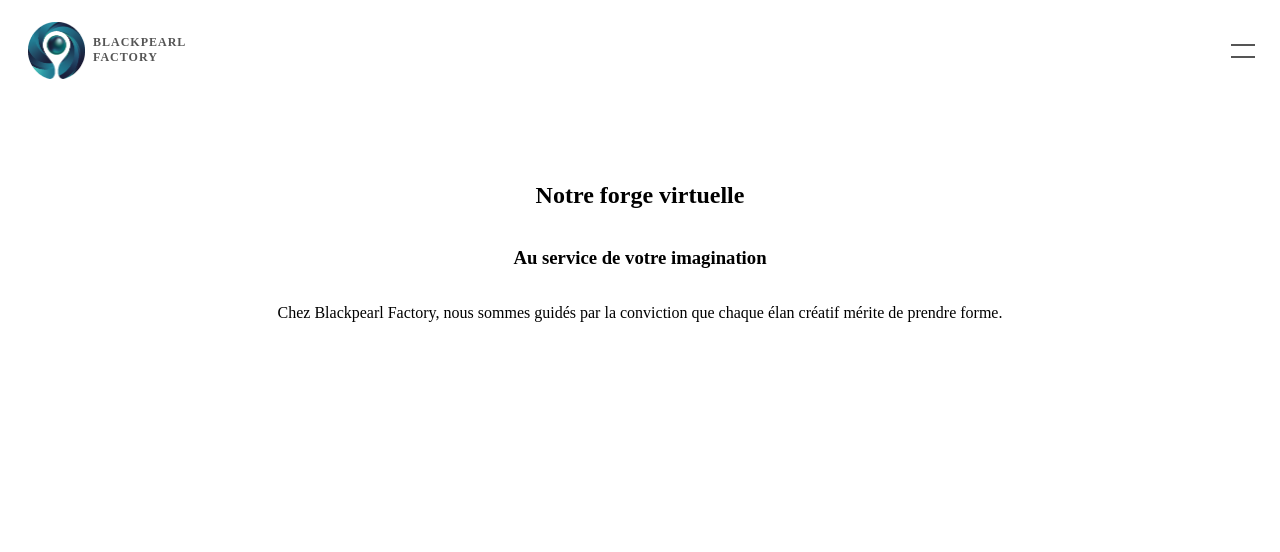
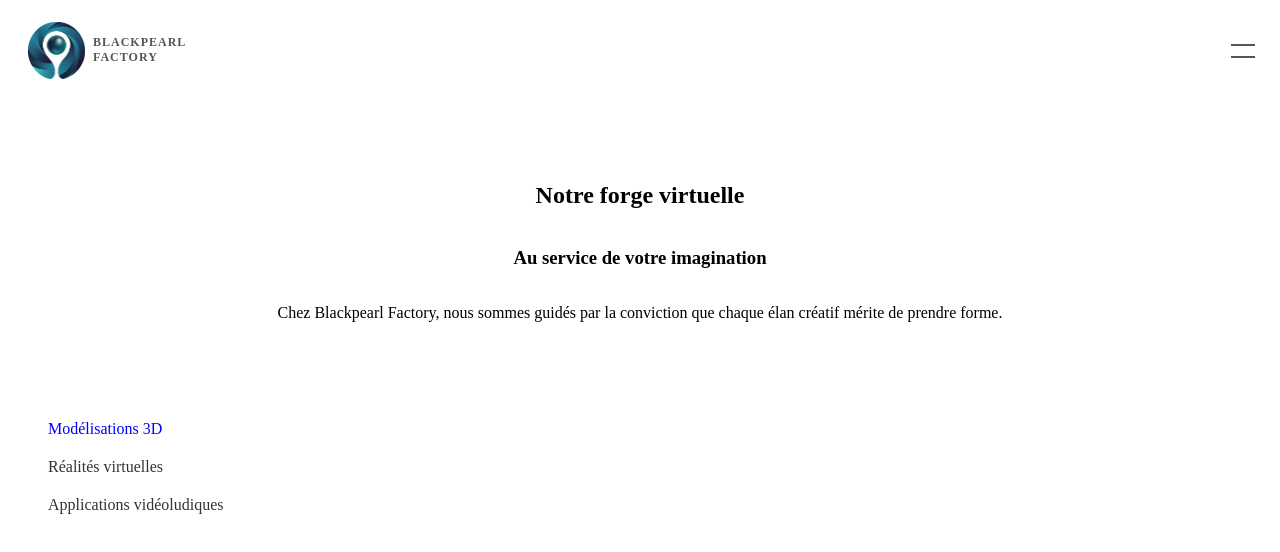
Before and after one commit to jordanostin/bpf, a React (Create React App) app in the folder client/: page / in a window 1280 px wide. Shown: the top 552 px of the page. Built offline with nearby package versions, Linux system fonts and the light colour scheme; no server answers.

Commit message:
update 08/08

```diff
--- a/client/src/components/article/article.scss
+++ b/client/src/components/article/article.scss
@@ -0,0 +1,3 @@
+.article{
+    width: 100%;
+}
--- /dev/null
+++ b/client/src/components/nav/nav.js
@@ -0,0 +1,42 @@
+import { useState, useEffect } from "react";
+import './nav.scss';
+
+export const Nav = () => {
+
+    const [activeSection, setActiveSection] = useState(0);
+
+    const handleScroll = () => {
+
+        const sections = document.querySelectorAll('section');
+        let currentIndex = 0;
+
+        sections.forEach((section, i) => {
+            const rect = section.getBoundingClientRect();
+
+            if(rect.top >= 0 && rect.top <window.innerHeight / 2){
+                currentIndex = i;
+            }
+        });
+
+        setActiveSection(currentIndex);
+
+    }
+
+    useEffect(() => {
+        window.addEventListener('scroll', handleScroll);
+        return () => {
+            window.removeEventListener('scroll', handleScroll);
+        };
+    },[])
+
+    return(
+        <nav>
+            <ul>
+                <li className={activeSection === 0 ? 'active' : ''}><a href='#'>Modélisations 3D</a></li>
+                <li className={activeSection === 1 ? 'active' : ''}><a href='#'>Réalités virtuelles</a></li>
+                <li className={activeSection === 2 ? 'active' : ''}><a href='#'>Applications vidéoludiques</a></li>
+            </ul>
+            <div className='scroll-indicator' style={{top: `${activeSection * 40}px`}}></div>
+        </nav>
+    );
+}
--- /dev/null
+++ b/client/src/components/nav/nav.scss
@@ -0,0 +1,37 @@
+nav {
+    position: relative;
+
+    ul {
+        list-style: none;
+        padding: 0;
+        margin: 0;
+        position: relative;
+
+        li{
+            margin: 20px;
+            position: relative;
+
+            a{
+                text-decoration: none;
+                color: #333;
+                padding-left: 20px;
+                position: relative;
+                display: block;
+            }
+
+            &.active a {
+                color: #00f;
+            }
+        }
+    }
+
+    .scroll-indicator {
+        position: absolute;
+        left: 0;
+        width: 4px;
+        height: 20px;
+        background-color: #fff;
+        transition: top 0.3s ease;
+    }
+
+}
--- a/client/src/pages/home/Home.js
+++ b/client/src/pages/home/Home.js
@@ -1,6 +1,7 @@
 import './home.scss'
 import {Header} from '../../components/header/header'
 import { Articles } from '../../components/article/article';
+import {Nav} from '../../components/nav/nav'
 
 export const Home = () => {
 
@@ -14,8 +15,14 @@ export const Home = () => {
 
                 <p>Chez Blackpearl Factory, nous sommes guidés par la conviction que chaque élan créatif mérite de prendre forme.</p>
             </div>
-            <Articles/>
-
+            <div className='navigation-articles'>
+                <div className='navHome'>
+                    <Nav/>
+                </div>
+                <div className='articleHome'>
+                    <Articles/>
+                </div>
+            </div >
         </>
     );
 }
--- a/client/src/pages/home/home.scss
+++ b/client/src/pages/home/home.scss
@@ -7,3 +7,12 @@
     flex-direction: column;
     margin-top: 100px;
 }
+
+.navigation-articles{
+    display: flex;
+}
+
+.articleHome{
+    display: flex;
+    flex-direction: column;
+}
```
Also changed, not shown: 1 other file (tests, documents, lock files or other folders).
